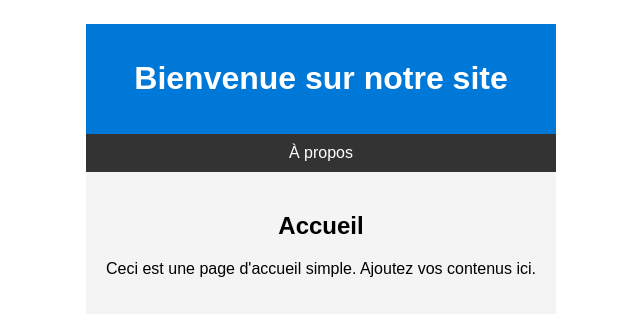
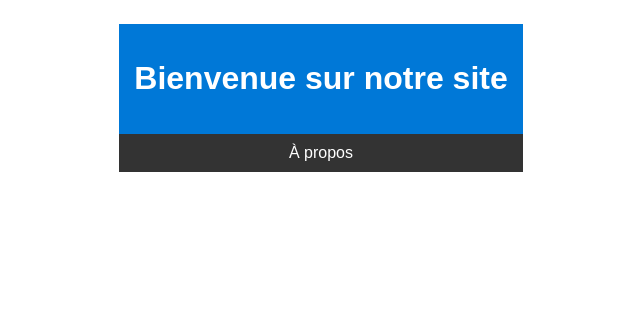
Before and after one commit to Chaymaa-Ari/DevopsTest, an Angular app: page / in a window 1280 px wide. Shown: the top 316 px of the page, without its empty margins (319-959 px from the left). Built offline with nearby package versions, Linux system fonts and the light colour scheme; data requests are answered from the project's data file.

Commit message:
push to main

```diff
--- a/src/app/shows/shows.component.html
+++ b/src/app/shows/shows.component.html
@@ -34,15 +34,7 @@
             padding: 20px;
             text-align: center;
         }
-        footer {
-            text-align: center;
-            padding: 10px 0;
-            background-color: #0078d7;
-            color: white;
-            position: fixed;
-            bottom: 0;
-            width: 100%;
-        }
+
     </style>
 </head>
 <body>
@@ -53,10 +45,7 @@
         <a href="#about">À propos</a>
 
     </nav>
-    <section>
-        <h2>Accueil</h2>
-        <p>Ceci est une page d'accueil simple. Ajoutez vos contenus ici.</p>
-    </section>
+
 
 </body>
 </html>
```
